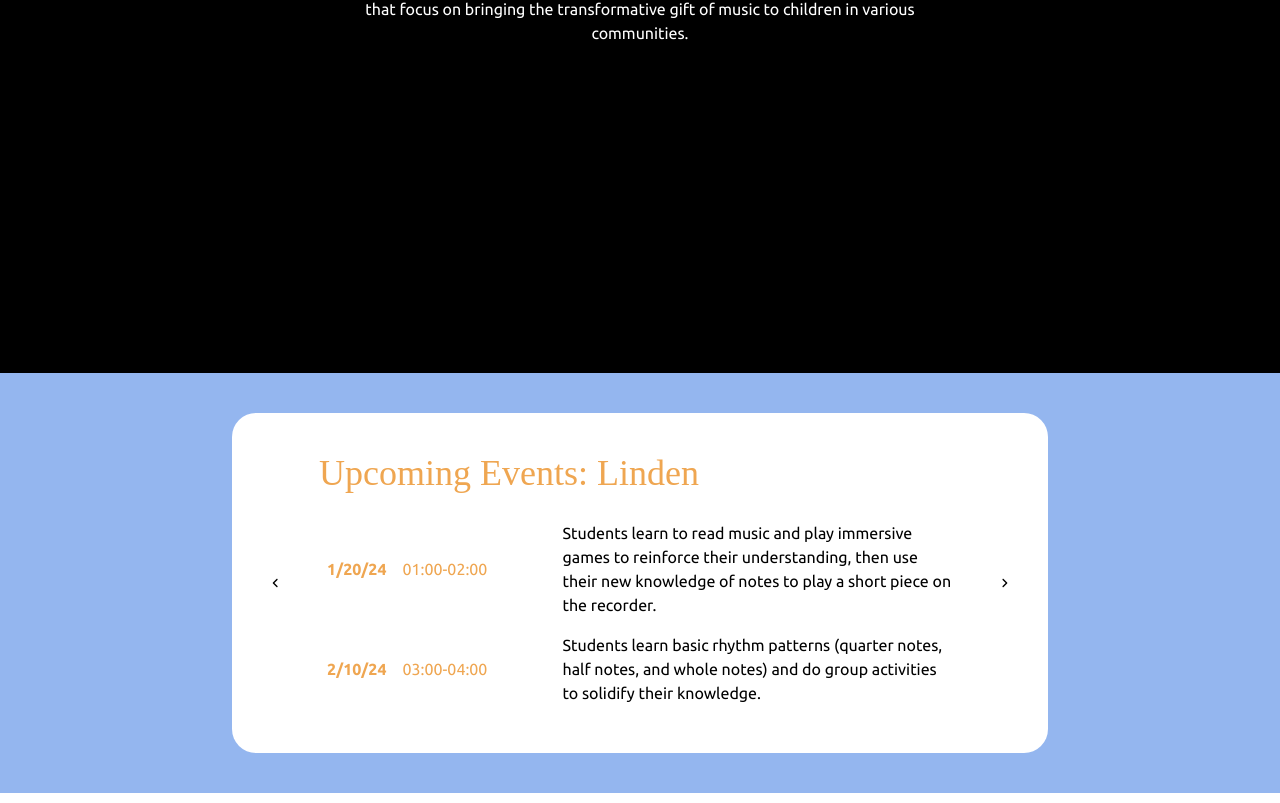
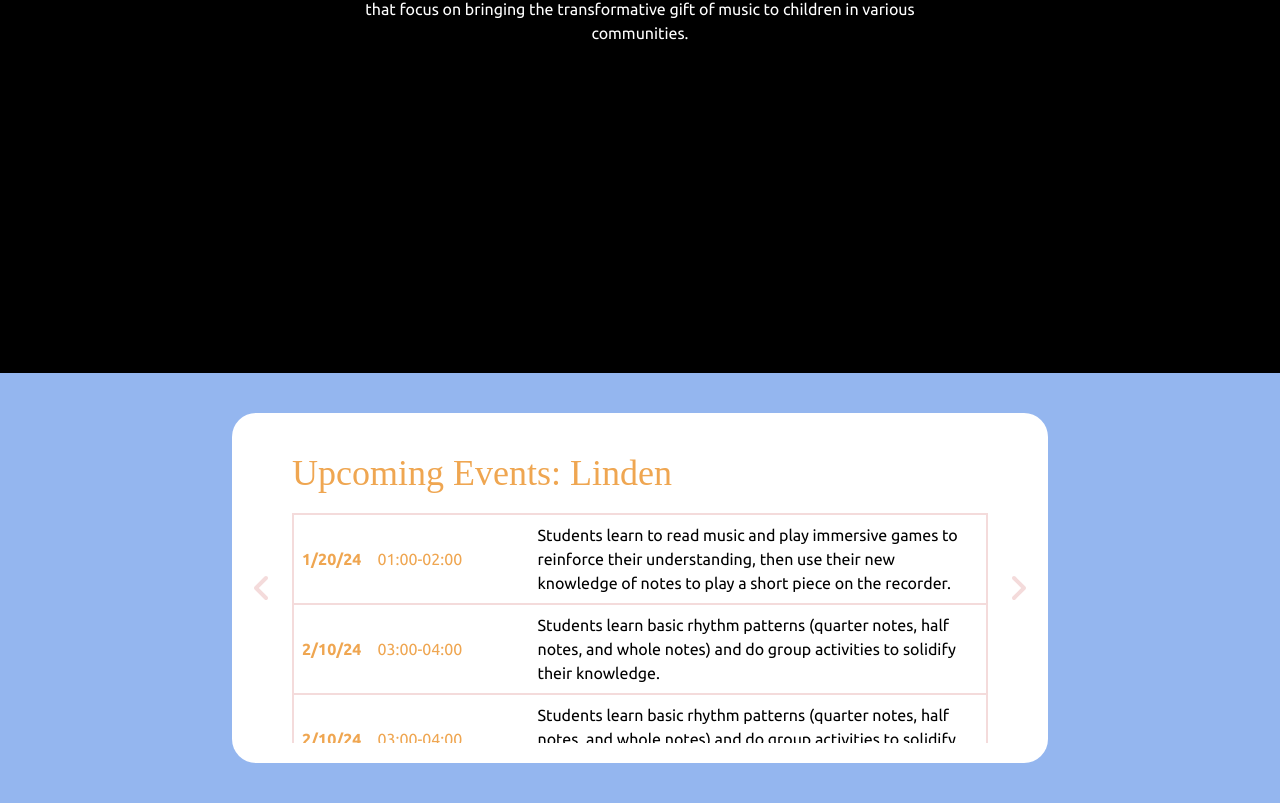
Before and after one commit to mimi3c/youth-tunes-initiative, a React (Create React App) app in the folder frontend/: page / in a window 1280 px wide. Shown: the part 427-1230 px from the top of the page. Built offline with nearby package versions, Linux system fonts and the light colour scheme; a web font is replaced by a local one.

Commit message:
events
finished but needs imgs/links

```diff
--- a/frontend/src/components/Events.jsx
+++ b/frontend/src/components/Events.jsx
@@ -11,15 +11,15 @@ const Events = () => {
         <div className="bg-sea p-10">
             <div className="lg:mx-48 rounded-3xl bg-white">
                 <div className="flex items-center mx-5">
-                    <FaAngleLeft className="h-10 m-5" onClick={() =>{
+                    <FaAngleLeft className="h-10 min-w-5 text-peach" onClick={() =>{
                         townstate <= 0
-                            ? setTownstate(townsLength)
+                            ? setTownstate(townsLength-1)
                             : setTownstate(townstate-1);
                     }}/>
-                    <div className="w-50 grow p-5">
+                    <div className="p-5 h-[350px]">
                         <SingleEvent currentTown={townstate} />
                     </div>
-                    <FaAngleRight className="h-10 m-5" onClick={() =>{
+                    <FaAngleRight className="h-10 w-5 min-w-5 text-peach" onClick={() =>{
                         townstate >= townsLength-1
                             ? setTownstate(0)
                             : setTownstate(townstate+1);
--- a/frontend/src/components/SingeEvent.jsx
+++ b/frontend/src/components/SingeEvent.jsx
@@ -6,11 +6,12 @@ const SingleEvent = (props) => {
         <div className="my-5">
             <h1 className="text-4xl font-caprasimo text-orange mb-5">Upcoming Events: <a href="">{eventslist[props.currentTown].town}</a></h1>
             <p>
+                <div className="overflow-y-auto h-[230px]">
                     <table className="">
                         {eventslist[props.currentTown].events.map(
                             (shownevent, index) => {
                                 return(
-                                <tr className="font-ubuntu text-start" key={index}>
+                                    <tr className="font-ubuntu text-start border-2 border-peach" key={index}>
                                         <td className="font-bold text-orange p-2">{shownevent.month}/{shownevent.day}/{shownevent.year}</td>
                                         <td className="p-2 w-40 text-orange">{shownevent.time}</td>
                                         <td className="p-2">{shownevent.desc}</td>
@@ -19,6 +20,7 @@ const SingleEvent = (props) => {
                             }
                         )}
                     </table>
+                </div>
             </p>
         </div>
     )
--- a/frontend/src/components/eventslist.js
+++ b/frontend/src/components/eventslist.js
@@ -13,6 +13,27 @@ const eventslist = [
                 year: 24,
                 time: "01:00-02:00",
                 desc: day1
+            },
+            {
+                month: 2,
+                day: 10,
+                year: 24,
+                time: "03:00-04:00",
+                desc: day2
+            },
+            {
+                month: 2,
+                day: 10,
+                year: 24,
+                time: "03:00-04:00",
+                desc: day2
+            },
+            {
+                month: 2,
+                day: 10,
+                year: 24,
+                time: "03:00-04:00",
+                desc: day2
             },
             {
                 month: 2,
```
Lines whose indentation alone changed are shown as unchanged.
